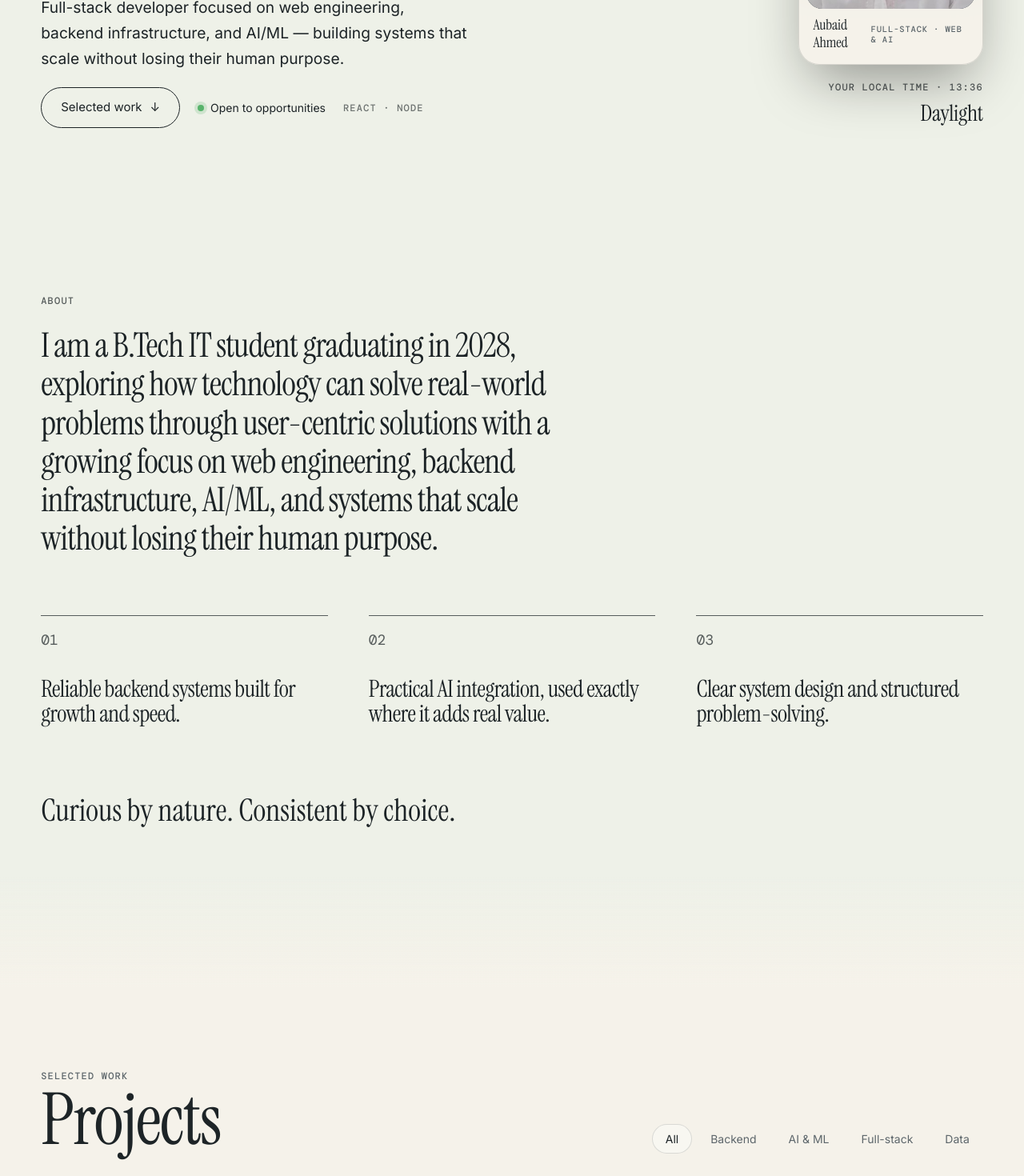
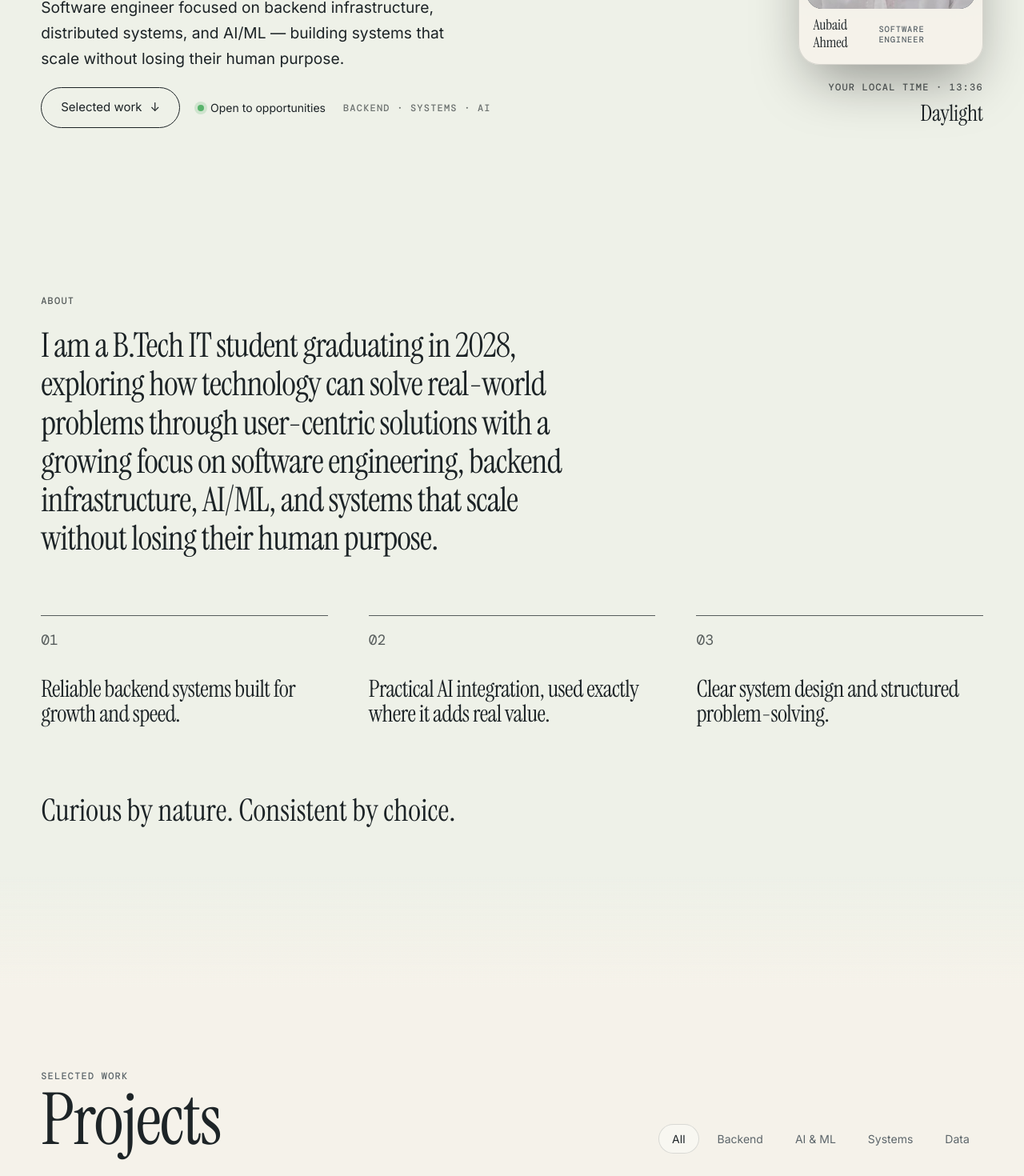
Before and after one commit to AubaidAhmedSaiyed/Portfolio, a React (Vite) app in the folder client/: page / in a window 1280 px wide. Shown: the part 820-2290 px from the top of the page at 80% size. Built offline with nearby package versions, Linux system fonts and the light colour scheme; the HTML template or start-up script is replaced by a standard one.

Commit message:
feat(copy): pivot focus to software engineering, backend infrastructure, and systems

```diff
--- a/client/index.html
+++ b/client/index.html
@@ -3,10 +3,10 @@
   <head>
     <meta charset="UTF-8" />
     <meta name="viewport" content="width=device-width, initial-scale=1, viewport-fit=cover" />
-    <title>Aubaid Ahmed Saiyed — Full Stack Developer</title>
+    <title>Aubaid Ahmed Saiyed — Software Engineer</title>
     <meta
       name="description"
-      content="Personal portfolio of Aubaid Ahmed Saiyed — full-stack developer focused on web engineering, backend infrastructure, and AI/ML."
+      content="Personal portfolio of Aubaid Ahmed Saiyed — software engineer focused on backend infrastructure, distributed systems, and AI/ML."
     />
     <meta name="author" content="Aubaid Ahmed Saiyed" />
     <link rel="preconnect" href="https://fonts.googleapis.com">
--- a/client/src/App.jsx
+++ b/client/src/App.jsx
@@ -105,7 +105,7 @@ const PROJ = [
     ds: 'Retail intelligence platform that unifies demand forecasting, inventory optimisation and store operations in one workflow.',
     pf: ['83% forecast accuracy', '17% MAPE', 'Zero k6 failures'],
     tg: ['AI & ML', 'Node.js', 'FastAPI'],
-    f: ['AI & ML', 'Backend', 'Full-stack'],
+    f: ['AI & ML', 'Backend', 'Systems'],
     gh: GH + 'VectorAI-v2',
     demo: 'https://vector-ai-one-pi.vercel.app/',
     mt: [['83%', 'forecast accuracy'], ['17%', 'MAPE'], ['2.38', 'MAE, in units'], ['0', 'failed requests in k6 load testing']],
@@ -129,7 +129,7 @@ const PROJ = [
     ds: 'Static analysis engine that parses JavaScript and TypeScript repositories into dependency graphs and computes change impact across large codebases.',
     pf: ['1,400+ files processed', '1,495+ dependency edges', 'BFS + DFS analysis'],
     tg: ['Node.js', 'React', 'Graph algorithms'],
-    f: ['Backend', 'Full-stack'],
+    f: ['Backend', 'Systems'],
     gh: GH + 'StackLens',
     demo: 'https://stack-lens-crbi.vercel.app/',
     mt: [['1,495+', 'dependency edges mapped'], ['1,400+', 'source files processed'], ['O(V+E)', 'cost of each graph traversal'], ['2', 'graph algorithms: BFS and DFS']],
@@ -174,8 +174,8 @@ const PROJ = [
     ft: 1,
     ds: 'AI-powered database schema migration: converts a schema, explains every decision and shows what will break before you run it.',
     pf: ['Team of 5', '3 months', 'Rules + LLM + ML'],
-    tg: ['AI & ML', 'Backend', 'Frontend'],
-    f: ['AI & ML', 'Backend', 'Full-stack', 'Data'],
+    tg: ['AI & ML', 'Backend', 'Systems'],
+    f: ['AI & ML', 'Backend', 'Systems', 'Data'],
     gh: GH,
     mt: [['5', 'team members'], ['3', 'months'], ['9', 'tables in the data model'], ['5', 'pipeline stages: parse, rules, LLM, diff, report']],
     bt: [
@@ -197,7 +197,7 @@ const PROJ = [
     ds: 'Emergency shelter platform connecting evacuees with hosts and administrators through role-based dashboards and moderated listings.',
     pf: ['3 user roles', 'JWT authentication'],
     tg: ['MERN', 'JWT', 'Multer'],
-    f: ['Full-stack', 'Backend'],
+    f: ['Systems', 'Backend'],
     gh: GH + 'SafeStay',
     demo: 'https://safe-stay-v0.vercel.app/',
     mt: [['3', 'user roles: evacuee, host, admin'], ['JWT', 'token-based authentication'], ['Admin', 'moderates listings and users']],
@@ -262,7 +262,7 @@ const PROJ = [
     ds: 'Personal finance dashboard with category analytics, live currency conversion, and careful loading, empty and error states.',
     pf: ['Live FX rates', '5 currencies', 'LocalStorage persistence'],
     tg: ['React', 'Recharts', 'Tailwind'],
-    f: ['Full-stack'],
+    f: ['Systems'],
     gh: GH + 'ExpenseTracker',
     demo: 'https://expensetracker-rosy-eight.vercel.app/',
     mt: [['5', 'currencies: USD, INR, EUR, GBP, AED'], ['2', 'live rate sources'], ['Local', 'data stays in the browser']],
@@ -283,8 +283,8 @@ const PROJ = [
     sub: 'Travel booking ecosystem with a traveller site and an agency admin panel.',
     ds: 'Travel booking ecosystem: tour discovery, validated reservations and an agency admin panel.',
     pf: ['Dual-sided platform', 'PHP + MySQL'],
-    tg: ['PHP', 'MySQL', 'Responsive UI'],
-    f: ['Full-stack', 'Backend'],
+    tg: ['PHP', 'MySQL', 'Backend'],
+    f: ['Systems', 'Backend'],
     gh: GH + 'tour-companion',
     mt: [['2', 'sides: travellers and agency'], ['PHP + MySQL', 'backend'], ['Server-side', 'validation on every booking']],
     bt: [
@@ -374,7 +374,7 @@ const EXP = [
 
 const JR = [
   ['2023', 'Started programming journey · Learned Python · Worked with MySQL · Built logic-building foundations · Learned backend basics'],
-  ['2024', 'Learned MERN Stack · Built RESTful APIs · Started full-stack development · Learned authentication and deployment · Built responsive frontend systems'],
+  ['2024', 'Learned MERN Stack · Built RESTful APIs · Expanded software engineering foundation · Learned authentication and deployment · Built responsive interface systems'],
   ['2025', 'Built production-style projects · Worked on Vector AI and Safe Stay · Participated in Hacktoberfest · Improved async state handling · Explored rate limiting and data extraction systems · Developed stronger product thinking'],
   ['2026', 'Exploring scalable backend systems · Learning system architecture · Improving engineering depth · Building polished projects · Growing through open source and product-focused development · Integrated ML systems into web applications · Learning DevOps and cloud basics for production readiness']
 ];
@@ -390,7 +390,7 @@ const SK = [
 
 const MODES = ['Auto', 'Dawn', 'Day', 'Golden', 'Dusk', 'Night'];
 const HRS = [null, 6.9, 12, 17.9, 19.5, 23];
-const FILTERS = ['All', 'Backend', 'AI & ML', 'Full-stack', 'Data'];
+const FILTERS = ['All', 'Backend', 'AI & ML', 'Systems', 'Data'];
 
 /* =========================== MAIN APP COMPONENT =========================== */
 export default function App() {
@@ -846,19 +846,19 @@ export default function App() {
         {/* ---------- HERO ---------- */}
         <section className="hero" id="top">
           <div className="tl">
-            <span className="mono">Full-stack developer · Web &amp; AI</span>
+            <span className="mono">Software Engineer · Backend &amp; AI</span>
             <h1>Some problems are <span className="em">worth sitting with.</span></h1>
             <p className="sub">Understanding them is where building begins.</p>
           </div>
           <div className="bt">
             <div>
               <p className="lead">
-                Full-stack developer focused on web engineering, backend infrastructure, and AI/ML — building systems that scale without losing their human purpose.
+                Software engineer focused on backend infrastructure, distributed systems, and AI/ML — building systems that scale without losing their human purpose.
               </p>
               <div className="row">
                 <a className="cta" href="#work">Selected work <span>↓</span></a>
                 <span className="avail">Open to opportunities</span>
-                <span className="mono" style={{ opacity: 0.85 }}>React · Node</span>
+                <span className="mono" style={{ opacity: 0.85 }}>Backend · Systems · AI</span>
               </div>
             </div>
             <div className="hero-aside">
@@ -868,7 +868,7 @@ export default function App() {
                 </div>
                 <div className="hp-meta">
                   <b>Aubaid Ahmed</b>
-                  <span className="mono">Full-Stack · Web &amp; AI</span>
+                  <span className="mono">Software Engineer</span>
                 </div>
               </div>
               <div className="wx">
@@ -883,7 +883,7 @@ export default function App() {
         <section className="band" id="about">
           <span className="mono rv">About</span>
           <h2 className="stmt rv">
-            I am a B.Tech IT student graduating in 2028, exploring how technology can solve real-world problems through user-centric solutions with a growing focus on web engineering, backend infrastructure, AI/ML, and systems that scale without losing their human purpose.
+            I am a B.Tech IT student graduating in 2028, exploring how technology can solve real-world problems through user-centric solutions with a growing focus on software engineering, backend infrastructure, AI/ML, and systems that scale without losing their human purpose.
           </h2>
           <div className="how rv">
             <div>
@@ -1078,7 +1078,7 @@ export default function App() {
 
               <span className="mono" style={{ color: 'var(--muted)' }}>Currently exploring</span>
               <h3>Systems that scale</h3>
-              <p>Backend infrastructure · AI / ML · Problem solving · Entrepreneurship · Web engineering · System design</p>
+              <p>Backend infrastructure · AI / ML · Problem solving · Software engineering · Distributed systems · System design</p>
             </div>
           </div>
         </section>
```
Also changed, not shown: 1 other file (tests, documents, lock files or other folders).
